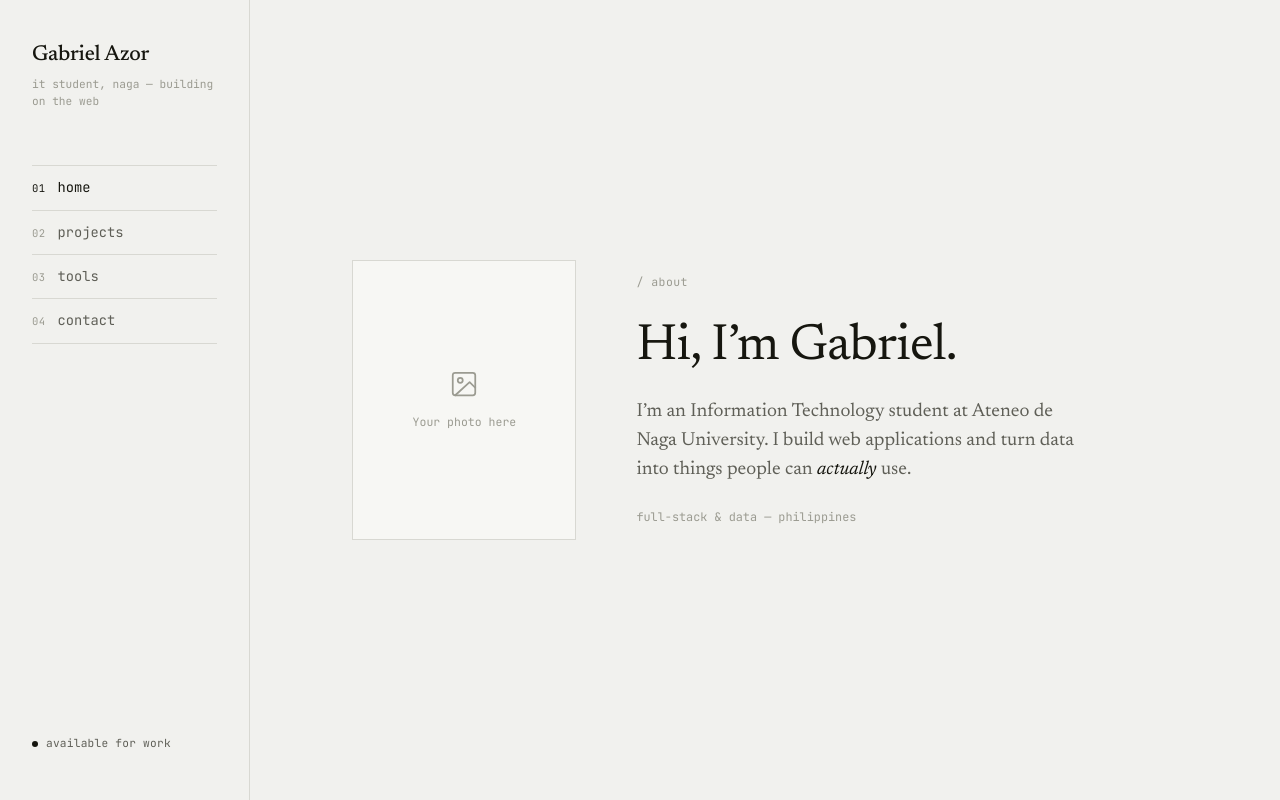
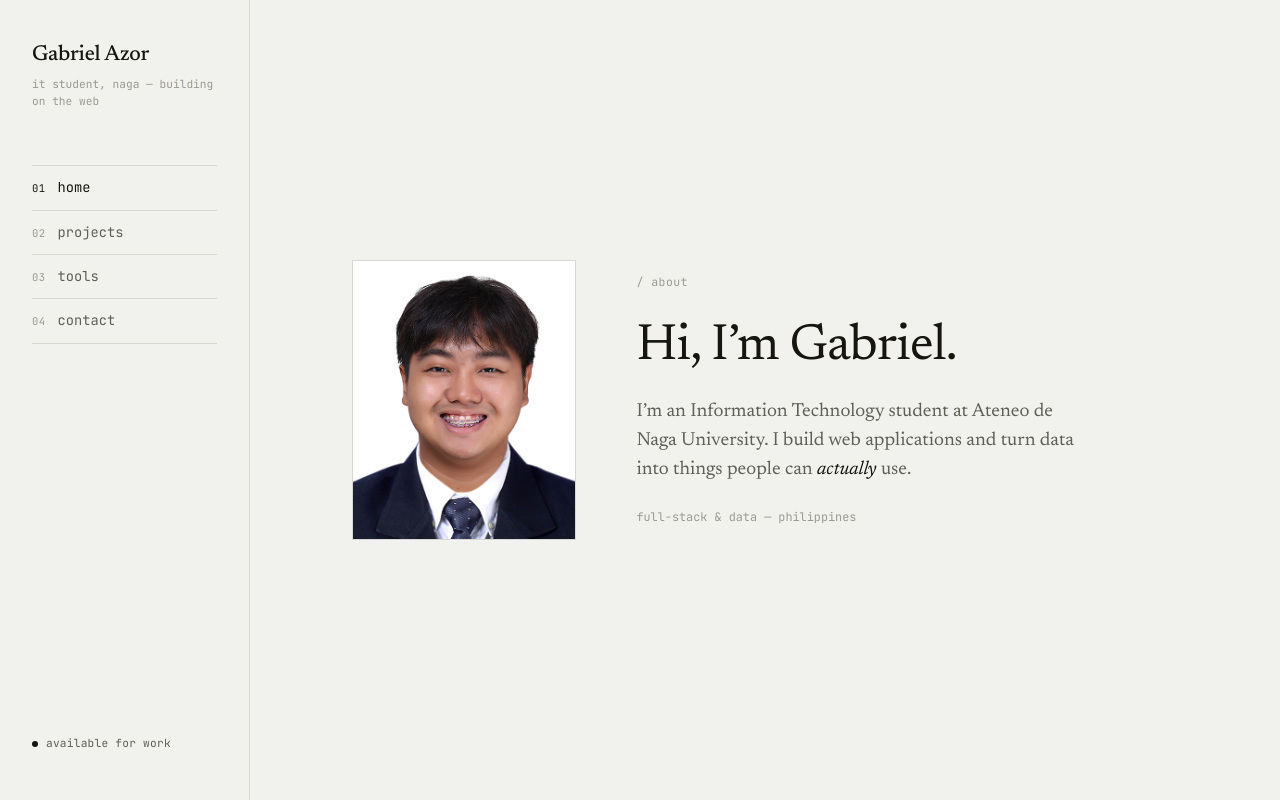
Before and after one commit to gbzor/gbzor-portfolio, a plain HTML site: page index.html in a window 1280 px wide. Drawn offline with Linux system fonts and the light colour scheme.

Commit message:
Add profile photo to Home
Add me.jpg and point the photo frame at it; the placeholder now
only shows if the image is ever removed.

Co-Authored-By: Claude Opus 4.8 <noreply@anthropic.com>
Claude-Session: https://claude.ai/code/session_015C2bzsA8KN5agGFJZ6Y3LG

```diff
--- a/index.html
+++ b/index.html
@@ -40,10 +40,10 @@
       <!-- HOME -->
       <section class="view" id="view-home" data-view="home">
         <div class="home">
-          <!-- PHOTO FRAME — to add your photo, set the src below to your image
-               file (e.g. src="me.jpg"). The placeholder hides automatically. -->
+          <!-- PHOTO FRAME — your photo lives in me.jpg; swap that file (or
+               change the src below) to update it. -->
           <figure class="photo-frame">
-            <img class="photo-img" src="" alt="Gabriel Azor" />
+            <img class="photo-img" src="me.jpg" alt="Gabriel Azor" />
             <figcaption class="photo-ph">
               <svg viewBox="0 0 24 24" fill="none" stroke="currentColor" stroke-width="1.4" stroke-linecap="round" stroke-linejoin="round"><rect x="3" y="3" width="18" height="18" rx="2"/><circle cx="9" cy="9" r="2"/><path d="m21 15-4.5-4.5L5 21"/></svg>
               <span>Your photo here</span>
```
Also changed, not shown: me.jpg (added).
